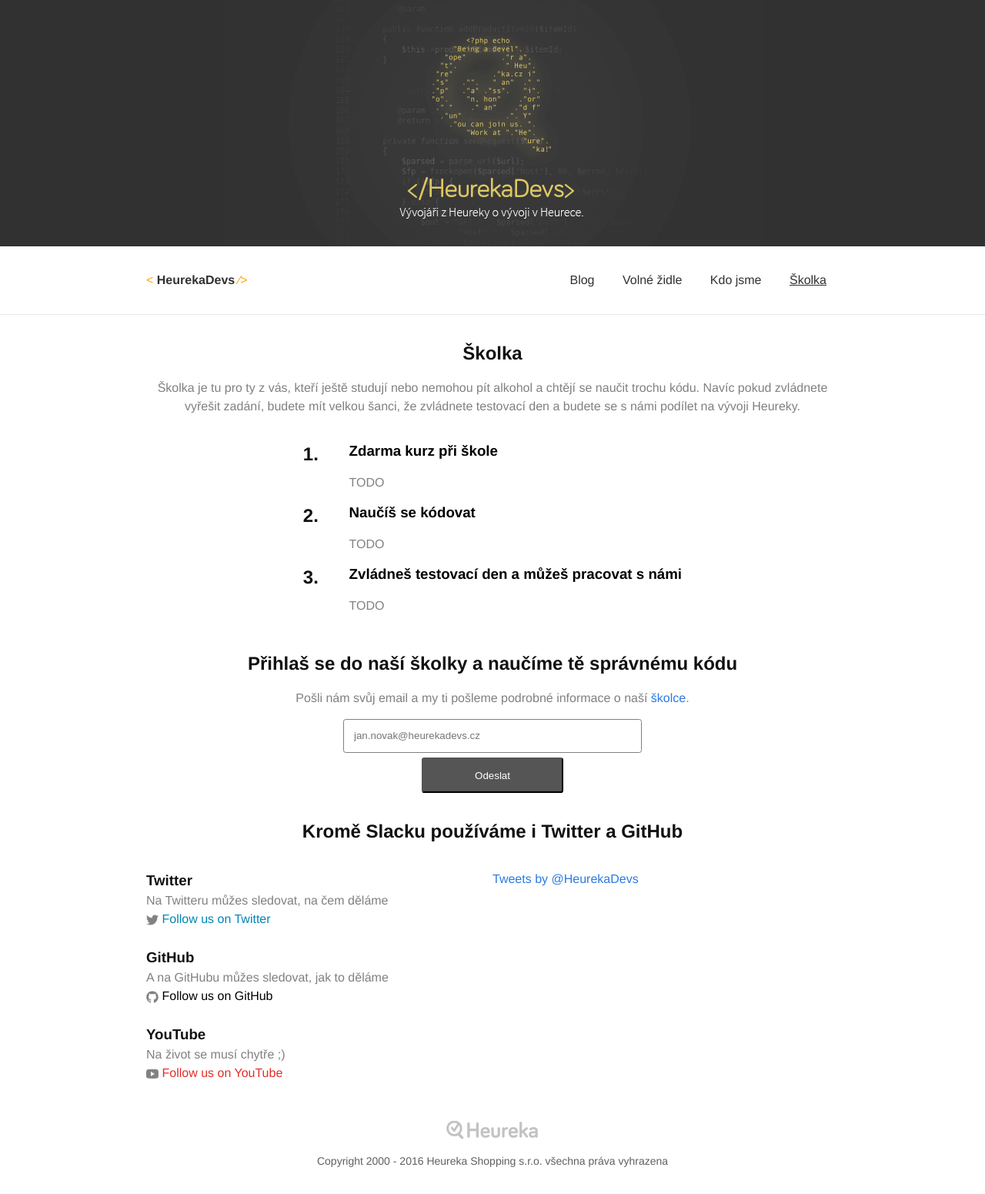
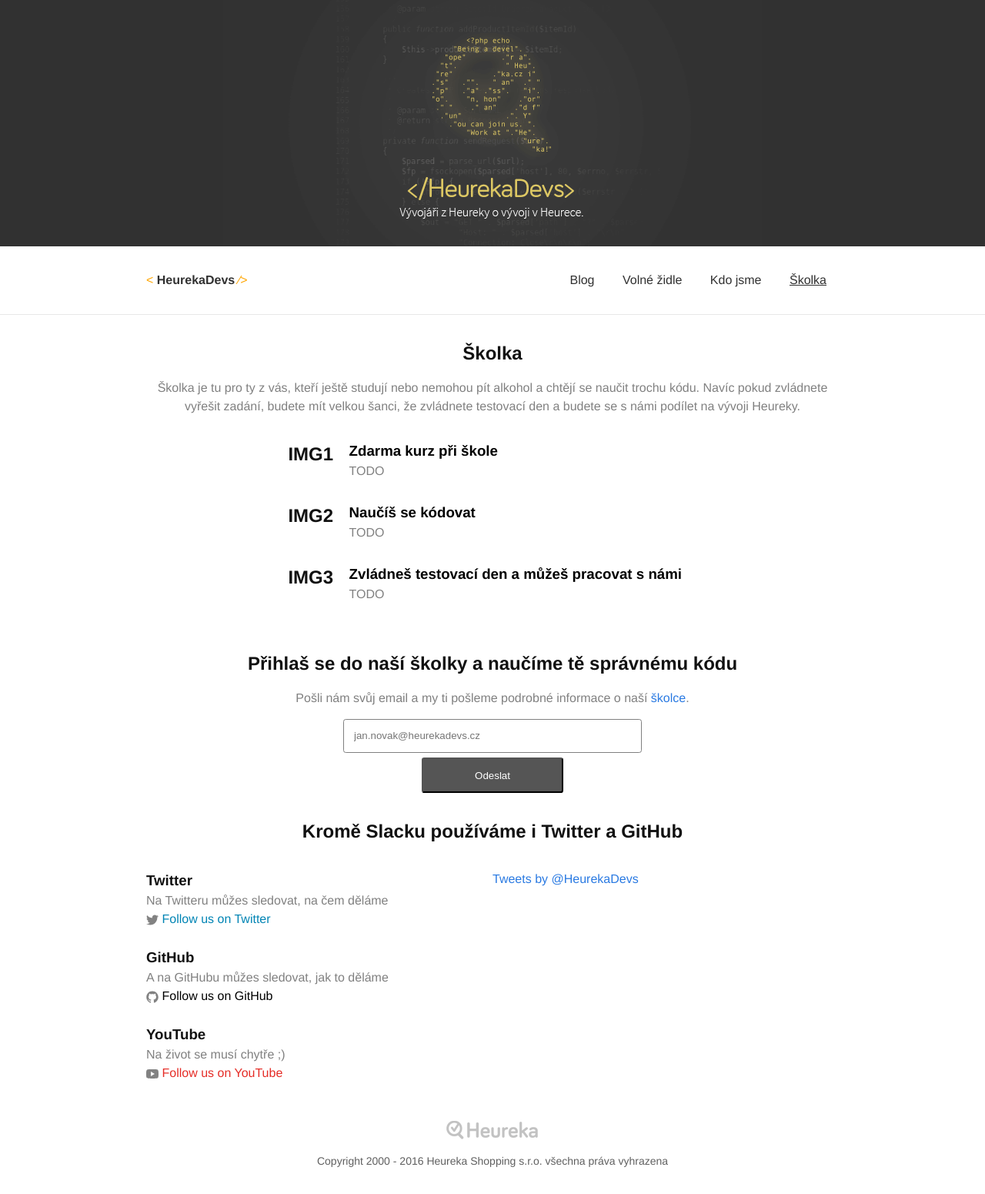
Before and after one commit to hhjcz/heureka.github.io, a Jekyll site: the page built from _pages/skolka/index.html, in a window 1280 px wide. Shown: the whole page at 77% size. Built offline with Jekyll 4.4.1, drawn with Linux system fonts in a browser that asks for light colours; comment, search, counter and statistics services are not loaded.

Commit message:
academy - add selectors to h3s

```diff
--- a/_pages/skolka/index.html
+++ b/_pages/skolka/index.html
@@ -25,11 +25,11 @@ permalink: /skolka/
         <div class="page-academy__item">
             <div class="page-academy__icon">
                 <h2>
-                    1.
+                    IMG1
                 </h2>
             </div>
             <div class="page-academy__description">
-                <h3>
+                <h3 class="page-academy__title">
                     Zdarma kurz při škole
                 </h3>
                 TODO
@@ -39,11 +39,11 @@ permalink: /skolka/
         <div class="page-academy__item">
             <div class="page-academy__icon">
                 <h2>
-                    2.
+                    IMG2
                 </h2>
             </div>
             <div class="page-academy__description">
-                <h3>
+                <h3 class="page-academy__title">
                     Naučíš se kódovat
                 </h3>
                 TODO
@@ -53,11 +53,11 @@ permalink: /skolka/
         <div class="page-academy__item">
             <div class="page-academy__icon">
                 <h2>
-                    3.
+                    IMG3
                 </h2>
             </div>
             <div class="page-academy__description">
-                <h3>
+                <h3 class="page-academy__title">
                     Zvládneš testovací den a můžeš pracovat s námi
                 </h3>
                 TODO
--- a/_sass/_page-academy.scss
+++ b/_sass/_page-academy.scss
@@ -3,10 +3,6 @@
  */
 .page-academy {
     text-align: center;
-
-    h3 {
-        color: #000000;
-    }
 }
 
 .page-academy__info {
@@ -34,6 +30,11 @@
     height: 5em;
 }
 
+.page-academy__title {
+    margin: 0;
+    color: #000000;
+}
+
 .page-academy__description {
     text-align: left;
     padding-left: 1em;
```
